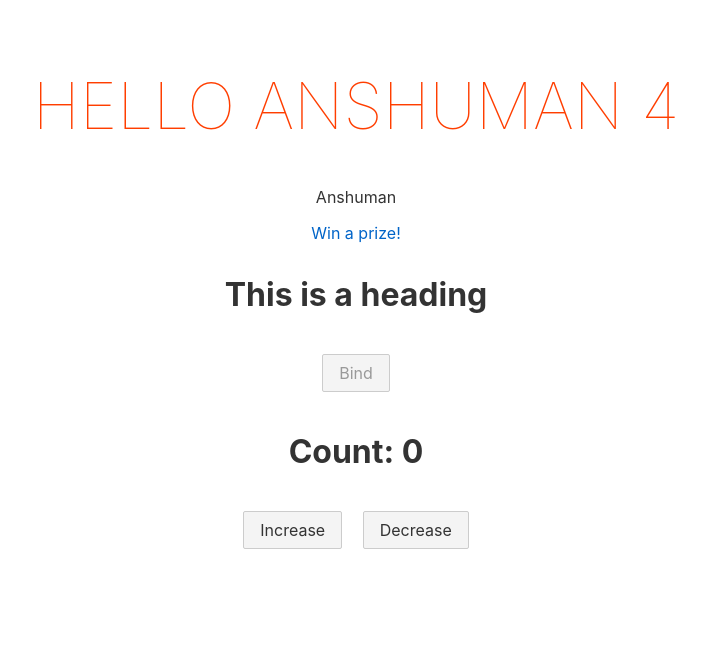
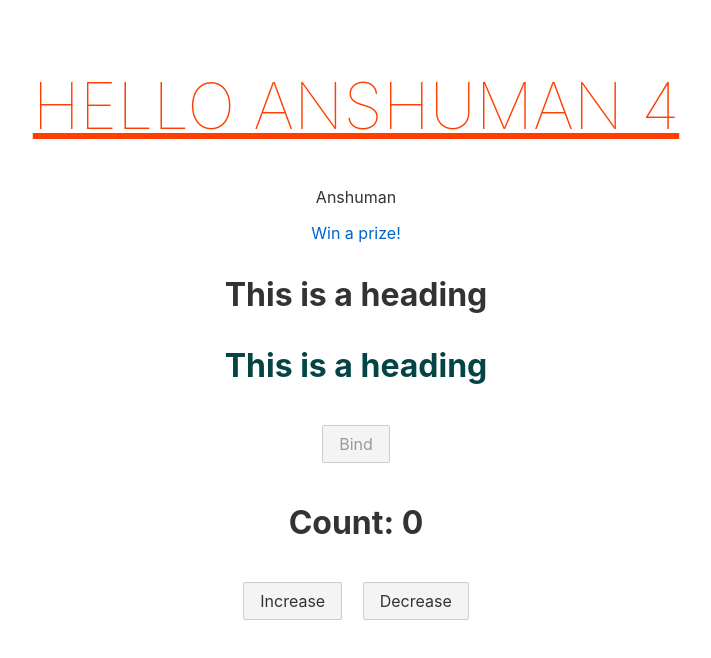
Before and after one commit to Anshumansingho7/Hello_world, a Svelte app: page / in a window 1280 px wide. Shown: the top 658 px of the page, without its empty margins (284-995 px from the left). Built offline with nearby package versions, Linux system fonts and the light colour scheme.

Commit message:
binding of class

```diff
--- a/src/App.svelte
+++ b/src/App.svelte
@@ -15,6 +15,9 @@
 	// Defining a constant 'disabled' which will disable the button when bound to it
 	const disabled = true;
 
+	// Defining a constant 'isPromoted' to control conditional styling for a heading element
+	const isPromoted = true;
+
 	// Initializing a variable 'count' with an initial value of 0
 	let count = 0;
 
@@ -31,7 +34,7 @@
 
 <main>
 	<!-- Displaying a heading that includes the 'name' and the result of the expression 2 + 2 -->
-	<h1>Hello {name} { 2 + 2 }</h1>
+	<h1 class="underline">Hello {name} { 2 + 2 }</h1>
 
 	<!-- Rendering the HTML content stored in 'channel' using the {@html} directive -->
 	<div>{@html channel}</div>
@@ -41,6 +44,9 @@
 
 	<!-- Adding an h2 element with an id assigned from the 'headingId' constant -->
 	<h2 id={headingId}>This is a heading</h2>
+
+	<!-- Adding another h2 element with conditional styling based on the 'isPromoted' constant class applied if is promoted is true-->
+	<h2 class:promoted={isPromoted}>This is a heading</h2>
 
 	<!-- Creating a button element with the 'disabled' attribute bound to the 'disabled' constant -->
 	<button {disabled}>Bind</button>
@@ -59,6 +65,16 @@
 </main>
 
 <style>
+	/* Styling for the underline class */
+	.underline {
+		text-decoration: underline; /* Underlines the text */
+	}
+
+	/* Styling for the promoted class */
+	.promoted {
+		color: rgb(5, 68, 68); /* Sets the text color to a specific shade of green */
+	}
+
 	/* Styling for the main container, centers the content and restricts the width */
 	main {
 		text-align: center; /* Centers the text horizontally */
```
